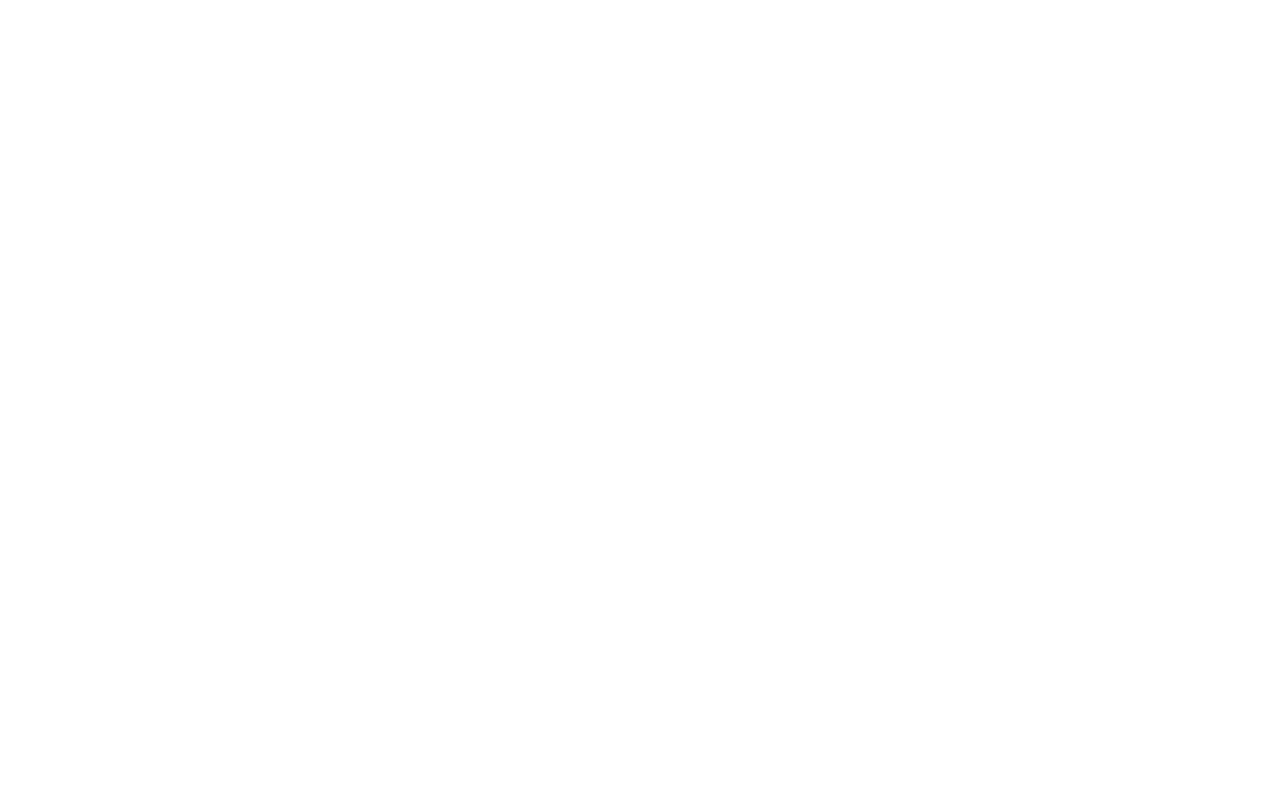
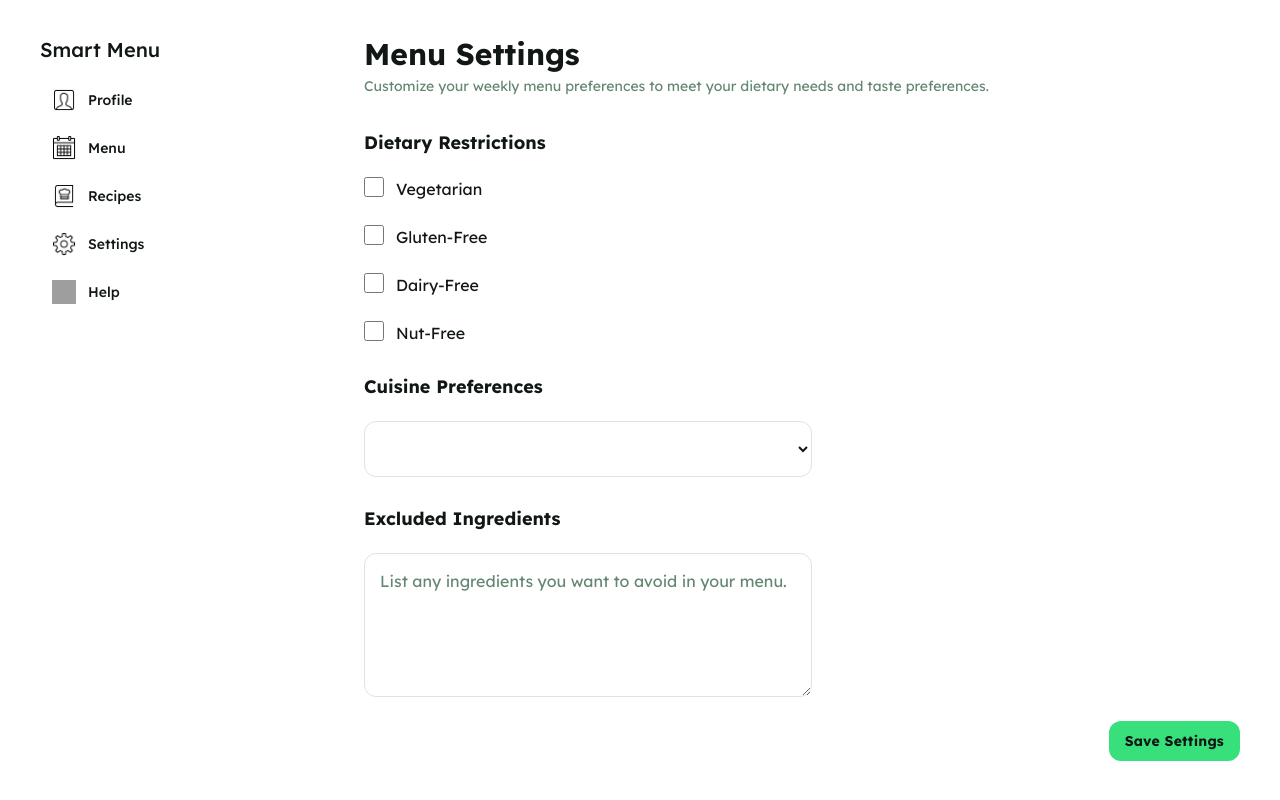
Before and after one commit to desprd/smart-menu-app, a React (Vite) app in the folder client/: page /menusettings in a window 1280 px wide. Before the commit this address had no page. Built offline with nearby package versions, Linux system fonts and the light colour scheme; grey boxes are pictures that could not be loaded.

Commit message:
Add client: basic MenuSettings page

```diff
--- a/client/src/App.tsx
+++ b/client/src/App.tsx
@@ -5,6 +5,7 @@
 import Signup from "./pages/Signup";
 import WeeklyMenu from "./pages/WeeklyMenu";
 import ProfilePage from "./pages/ProfilePage";
+import MenuSettings from "./pages/MenuSettings";
 
 function App() {
   return (
@@ -16,6 +17,7 @@
           <Route path="/signup" element={<Signup />}></Route>
           <Route path="/menu" element={<WeeklyMenu />}></Route>
           <Route path="/profile" element={<ProfilePage />}></Route>
+          <Route path="/menusettings" element={<MenuSettings />}></Route>
         </Routes>
       </BrowserRouter>
     </div>
--- /dev/null
+++ b/client/src/pages/MenuSettings.tsx
@@ -0,0 +1,81 @@
+import Sidebar from "../components/Sidebar";
+
+const MenuSettings: React.FC = () => {
+  return (
+    <div className="relative flex min-h-screen flex-col bg-white group/design-root overflow-x-hidden font-lexend">
+      <div className="layout-container flex h-full grow flex-col">
+        <div className="gap-1 px-6 flex flex-1 justify-center py-5">
+          <Sidebar />
+          <main className="layout-content-container flex flex-col max-w-full flex-1">
+            <div className="flex flex-col gap-1 px-4 py-4">
+              <h2 className="text-[#111714] text-2xl sm:text-3xl font-bold">
+                Menu Settings
+              </h2>
+              <p className="text-[#648772] text-sm font-normal leading-normal">
+                Customize your weekly menu preferences to meet your dietary
+                needs and taste preferences.
+              </p>
+            </div>
+
+            {/* Dietary Restrictions */}
+            <h3 className="text-[#111714] text-lg font-bold px-4 pb-2 pt-4">
+              Dietary Restrictions
+            </h3>
+            <div className="px-4">
+              {["Vegetarian", "Gluten-Free", "Dairy-Free", "Nut-Free"].map(
+                (label) => (
+                  <label key={label} className="flex gap-x-3 py-3">
+                    <input
+                      value={label}
+                      type="checkbox"
+                      className="h-5 w-5 rounded border-[#dce5df] border-2 bg-transparent text-[#38e07b] checked:bg-[#38e07b] checked:border-[#38e07b] checked:bg-[image:--checkbox-tick-svg] focus:ring-0 focus:outline-none"
+                    />
+                    <p className="text-[#111714] text-base font-normal">
+                      {label}
+                    </p>
+                  </label>
+                )
+              )}
+            </div>
+
+            {/* Cuisine Preferences */}
+            <h3 className="text-[#111714] text-lg font-bold px-4 pb-2 pt-4">
+              Cuisine Preferences
+            </h3>
+            <div className="flex max-w-[480px] flex-wrap items-end gap-4 px-4 py-3">
+              <label className="flex flex-col min-w-40 flex-1">
+                <select className="form-input h-14 p-[15px] text-base font-normal text-[#111714] bg-white border border-[#dce5df] rounded-xl focus:outline-none bg-[image:--select-button-svg]">
+                  <option value="one"></option>
+                  <option value="two">two</option>
+                  <option value="three">three</option>
+                </select>
+              </label>
+            </div>
+
+            {/* Excluded Ingredients */}
+            <h3 className="text-[#111714] text-lg font-bold px-4 pb-2 pt-4">
+              Excluded Ingredients
+            </h3>
+            <div className="flex max-w-[480px] flex-wrap items-end gap-4 px-4 py-3">
+              <label className="flex flex-col min-w-40 flex-1">
+                <textarea
+                  placeholder="List any ingredients you want to avoid in your menu."
+                  className="form-input min-h-36 p-[15px] text-base font-normal text-[#111714] bg-white border border-[#dce5df] rounded-xl focus:outline-none placeholder:text-[#648772]"
+                ></textarea>
+              </label>
+            </div>
+
+            {/* Submit */}
+            <div className="flex px-4 py-3 justify-end">
+              <button className="rounded-xl bg-[#38e07b] text-[#111714] h-10 px-4 text-sm font-bold tracking-[0.015em]">
+                Save Settings
+              </button>
+            </div>
+          </main>
+        </div>
+      </div>
+    </div>
+  );
+};
+
+export default MenuSettings;
```
